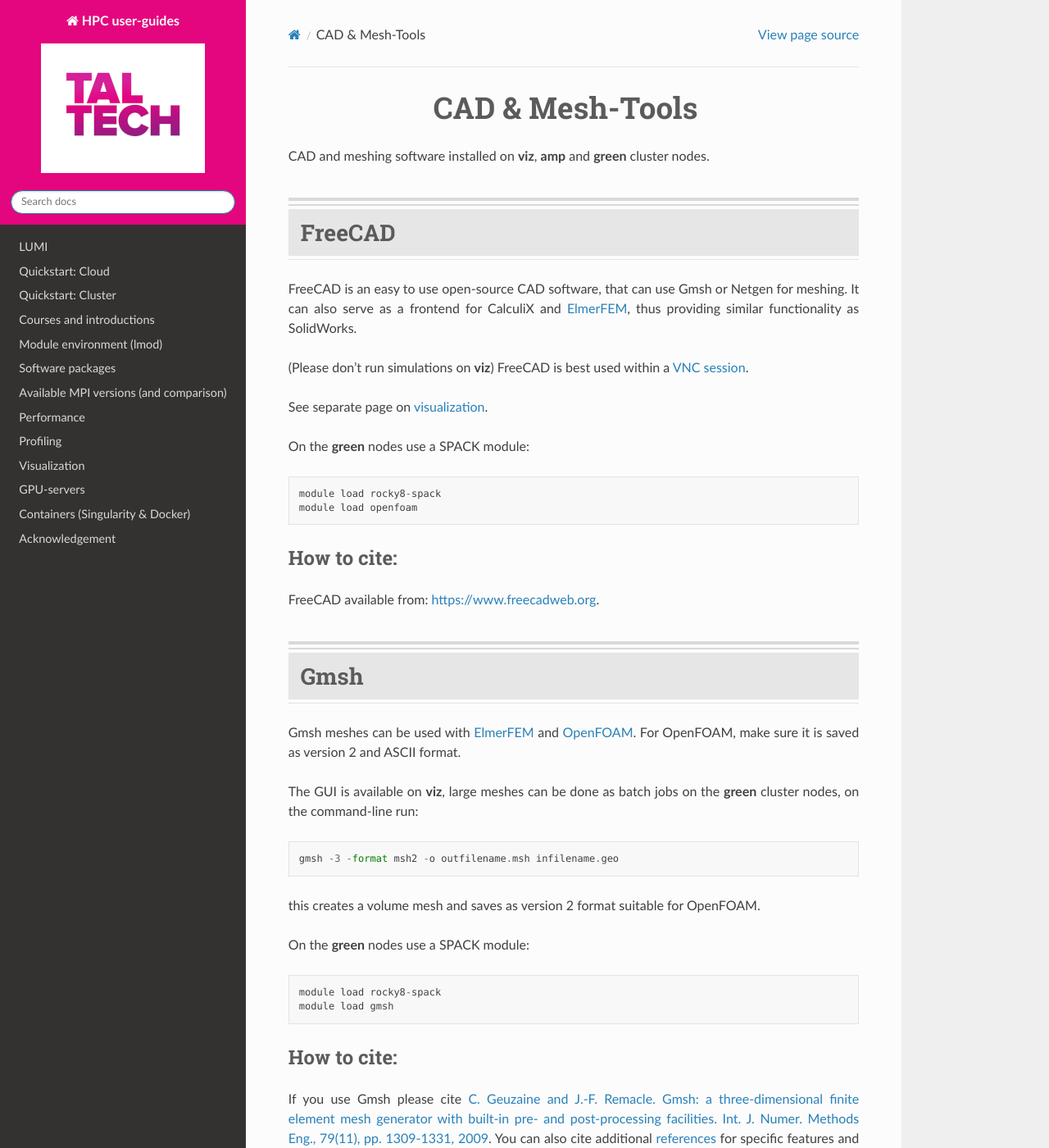
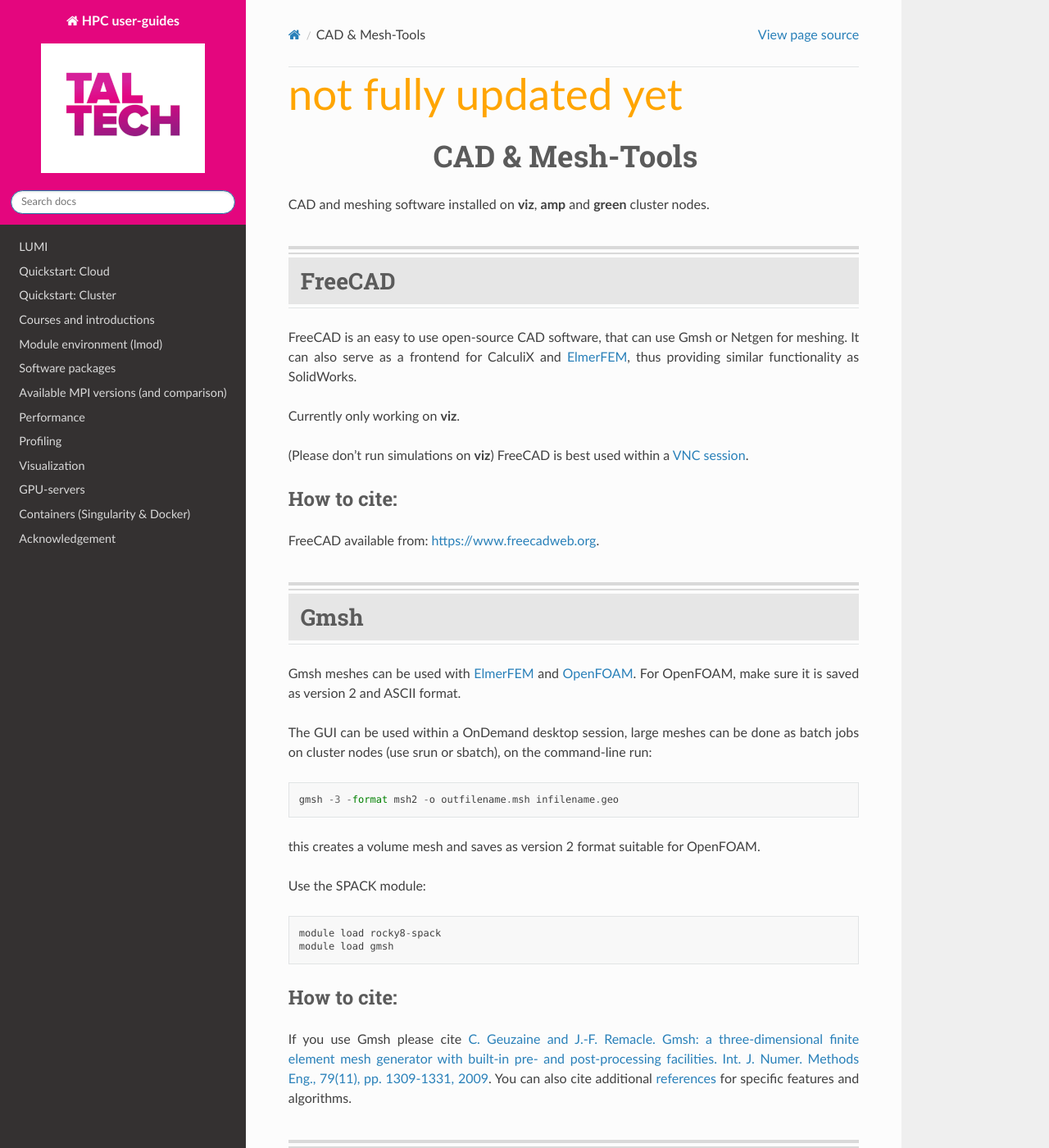
Before and after one commit to TalTech-HPC-Centre/user-guides-source, a Sphinx documentation site: the page built from docs/engineering/cad-mesh.md, in a window 1280 px wide and 1400 px high. Shown: the whole window at 82% size. Built offline with Sphinx 7.4.7 and the Read the Docs theme 2.0.0, drawn with Linux system fonts in a browser that asks for light colours; some of the changed text lies outside the part shown.

Commit message:
modified:   engineering/cad-mesh.md 	modified:   profiling.md

```diff
--- a/docs/engineering/cad-mesh.md
+++ b/docs/engineering/cad-mesh.md
@@ -1,3 +1,7 @@
+
+<span STYLE="font-size:14mm"> <span style="color:orange">not fully updated yet</span></span>
+
+
 # CAD & Mesh-Tools
 
 CAD and meshing software installed on **viz**, **amp** and **green** cluster nodes.
@@ -13,14 +17,10 @@
 
 FreeCAD is an easy to use open-source CAD software, that can use Gmsh or Netgen for meshing. It can also serve as a frontend for CalculiX and [ElmerFEM](/engineering/elmerfem.md), thus providing similar functionality as SolidWorks.
 
+Currently only working on **viz**.
+
 (Please don't run simulations on **viz**) FreeCAD is best used  within a [VNC session](../visualization/vnc.md).
 
-See separate page on [visualization](../visualization.md).
-
-On the **green** nodes use a SPACK module:
-
-    module load rocky8-spack
-    module load openfoam
 
 ### How to cite:
 
@@ -37,13 +37,13 @@
 
 Gmsh meshes can be used with [ElmerFEM](/engineering/elmerfem.md) and [OpenFOAM](/engineering/openfoam.md). For OpenFOAM, make sure it is saved as version 2 and ASCII format.
 
-The GUI is available on **viz**, large meshes can be done as batch jobs on the **green** cluster nodes, on the command-line run:
+The GUI can be used within a OnDemand desktop session, large meshes can be done as batch jobs on cluster nodes (use srun or sbatch), on the command-line run:
 
     gmsh -3 -format msh2 -o outfilename.msh infilename.geo
 
 this creates a volume mesh and saves as version 2 format suitable for OpenFOAM.
 
-On the **green** nodes use a SPACK module:
+Use the SPACK module:
 
     module load rocky8-spack
     module load gmsh
@@ -65,11 +65,6 @@
 
 Salome is a multi-platform environment, allowing the realization of physics simulations. Salome is suitable for various stages of a study: from creation of the CAD model and the mesh to the post-processing and visualization of the results. Other functionalities such as uncertainty treatment, data assimilation are also implemented. Salome does not contain a physics solver but it provides the computing environment necessary for their integration.
 
-Salome is installed on the **green** nodes.
-
-
-    module load rocky8/all
-    module load salome
 
 Salome has a python interface, so the meshing can be done as a batch-job on the cluster nodes.
 
@@ -125,6 +120,7 @@
 ### How to cite:
 
 Netgen - [J. Schöberl. NETGEN An advancing front 2D/3D-mesh generator based on abstract rules. Comput. Vis. Sci., 1(1):41–52, 1997](https://link.springer.com/article/10.1007/s007910050004).
+
 Netgen/NGSolve is open source and available at [www.ngsolve.org](www.ngsolve.org).
 
 <br>
```
Also changed, not shown: docs/profiling.md (+2 -2 lines).
